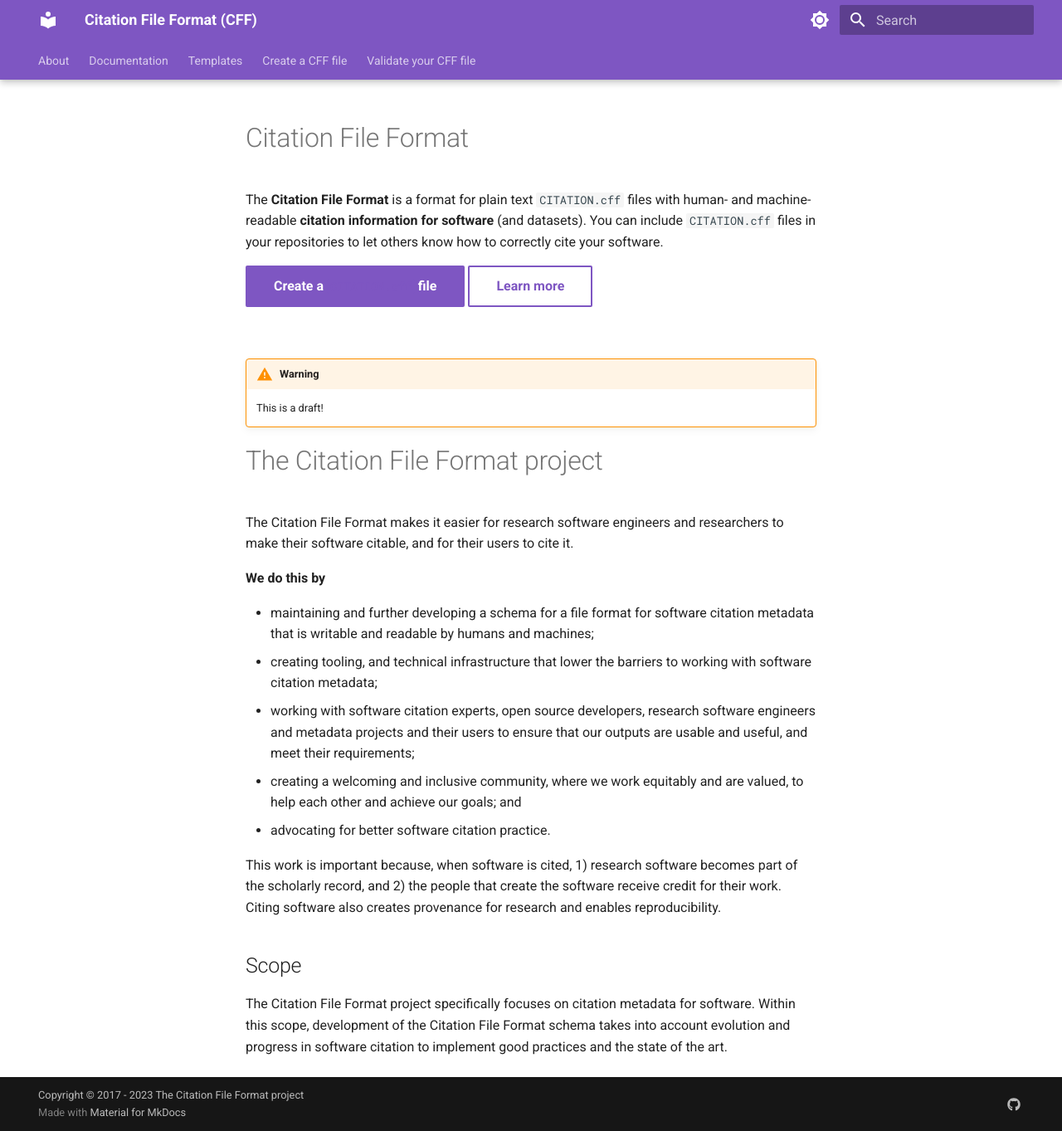
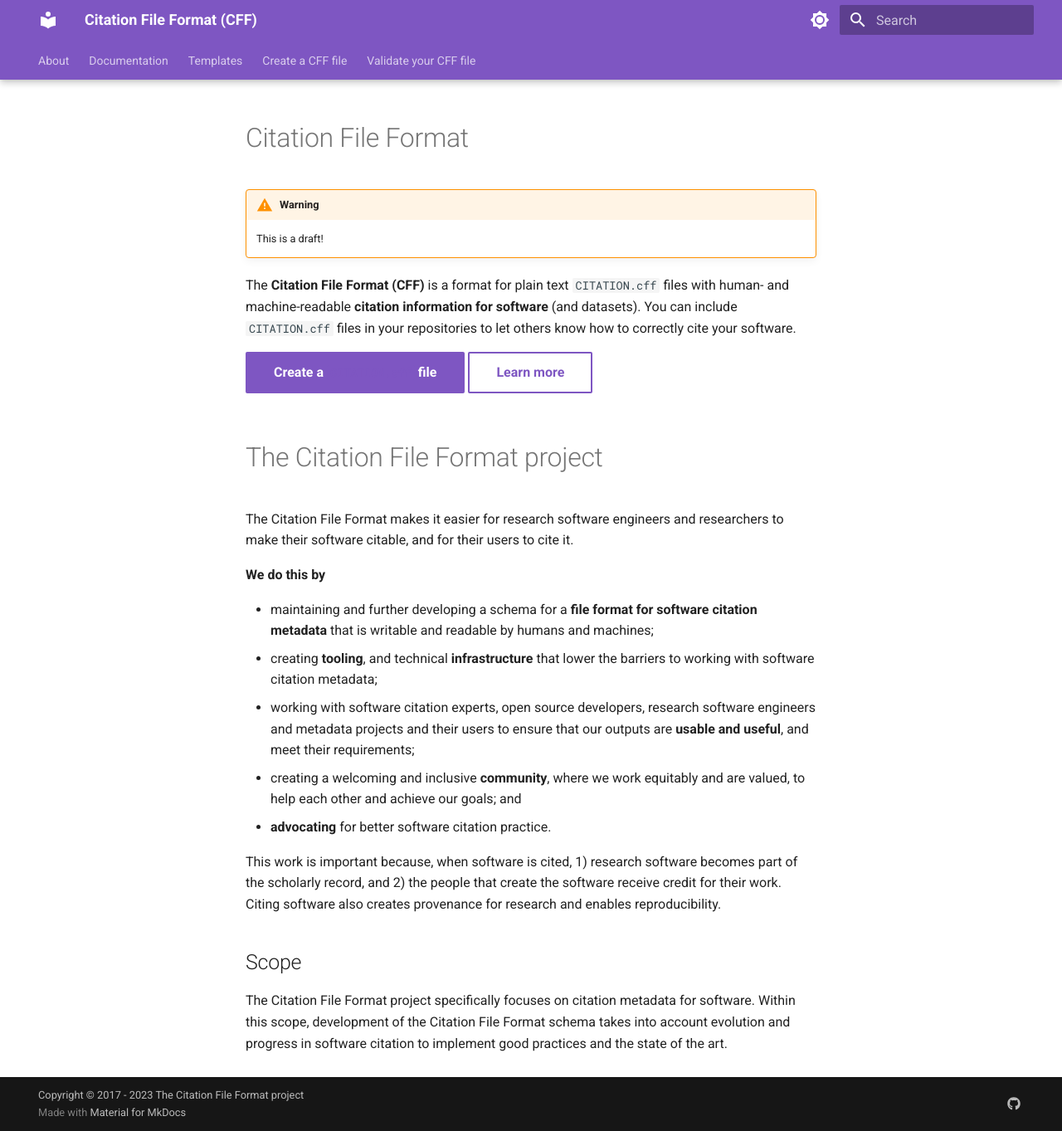
Before and after one commit to sdruskat/cffio, an MkDocs documentation site: the page built from docs/index.md, in a window 1280 px wide and 1363 px high. Shown: the whole window at 83% size. Built offline with MkDocs 1.6.1 and Material for MkDocs 9.7.7, drawn with Linux system fonts in a browser that asks for light colours.

Commit message:
Highlight important bits in the aims

```diff
--- a/docs/index.md
+++ b/docs/index.md
@@ -1,6 +1,9 @@
 # Citation File Format
 
-The **Citation File Format** is a format for plain text `CITATION.cff` files with human- and machine-readable **citation information for software** (and datasets).
+!!! warning
+    This is a draft!
+
+The **Citation File Format (CFF)** is a format for plain text `CITATION.cff` files with human- and machine-readable **citation information for software** (and datasets).
 You can include `CITATION.cff` files in your repositories to let others know how to correctly cite your software.
 
 [Create a `CITATION.cff` file](#){ .md-button .md-button--primary }
@@ -20,11 +21,11 @@ The Citation File Format makes it easier for research software engineers and res
 
 **We do this by**
 
-- maintaining and further developing a schema for a file format for software citation metadata that is writable and readable by humans and machines;
-- creating tooling, and technical infrastructure that lower the barriers to working with software citation metadata;
-- working with software citation experts, open source developers, research software engineers and metadata projects and their users to ensure that our outputs are usable and useful, and meet their requirements;
-- creating a welcoming and inclusive community, where we work equitably and are valued, to help each other and achieve our goals; and
-- advocating for better software citation practice.
+- maintaining and further developing a schema for a **file format for software citation metadata** that is writable and readable by humans and machines;
+- creating **tooling**, and technical **infrastructure** that lower the barriers to working with software citation metadata;
+- working with software citation experts, open source developers, research software engineers and metadata projects and their users to ensure that our outputs are **usable and useful**, and meet their requirements;
+- creating a welcoming and inclusive **community**, where we work equitably and are valued, to help each other and achieve our goals; and
+- **advocating** for better software citation practice.
 
 This work is important because, when software is cited, 1) research software becomes part of the scholarly record, and 2) the people that create the software receive credit for their work. Citing software also creates provenance for research and enables reproducibility.
 
```
Also changed, not shown: other parts of docs/index.md (+0 -2 lines).
